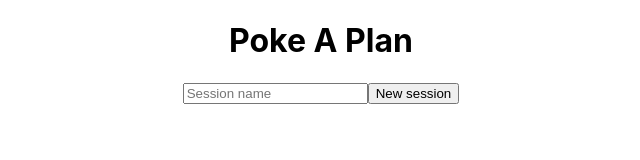
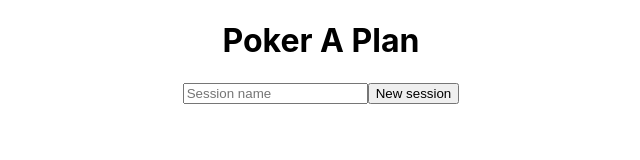
Before and after one commit to muyaszed/poker-a-plan, a React (Create React App) app in the folder client/: page / in a window 1280 px wide. Shown: the top 160 px of the page, without its empty margins (319-959 px from the left). Built offline with nearby package versions, Linux system fonts and the light colour scheme.

Commit message:
Fixed title

```diff
--- a/client/src/pages/home.tsx
+++ b/client/src/pages/home.tsx
@@ -26,7 +26,7 @@ function Home() {
 
     return (
         <div>
-            <h1>Poke A Plan</h1>
+            <h1>Poker A Plan</h1>
             <input name="session-name" value={sessionInfo.sessionName} onChange={handleSessionIfoChange} type="text" placeholder="Session name"/>
             <Link to={`/sessionsAdmin/${Math.random().toString(36).substring(2, 15) + Math.random().toString(36).substring(2, 15)}/${sessionInfo.sessionName}/`}>
                 <button >New session</button>
```
